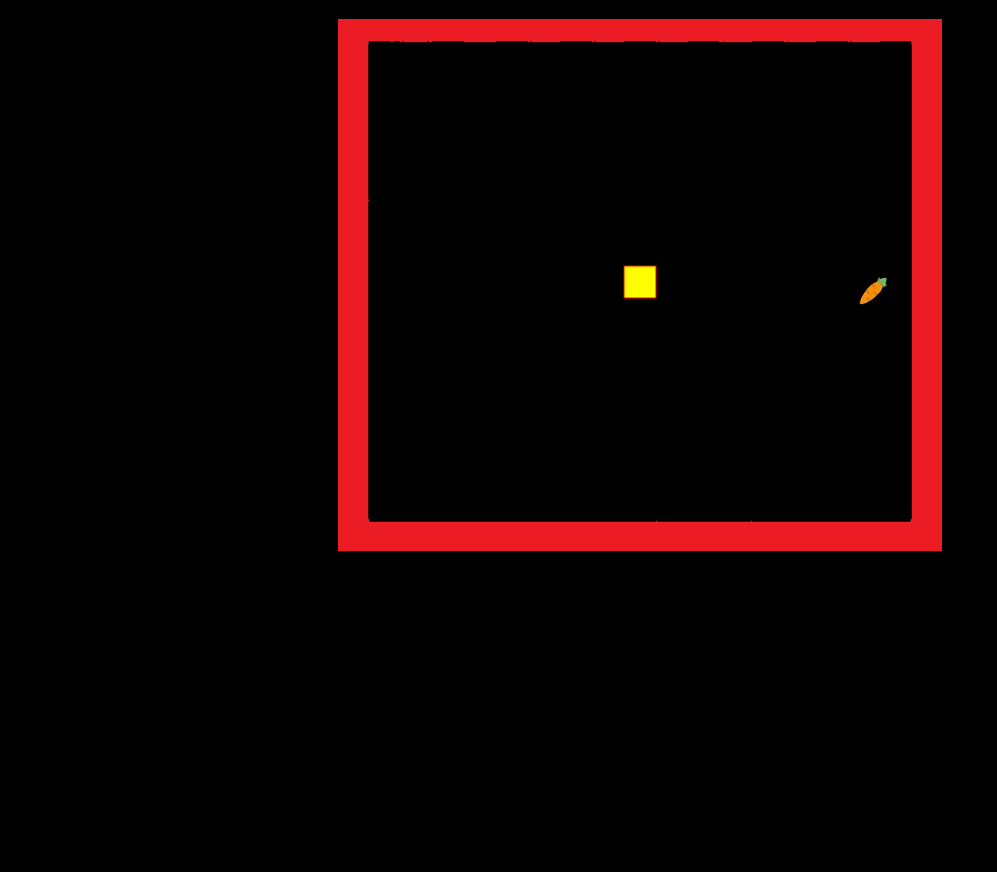
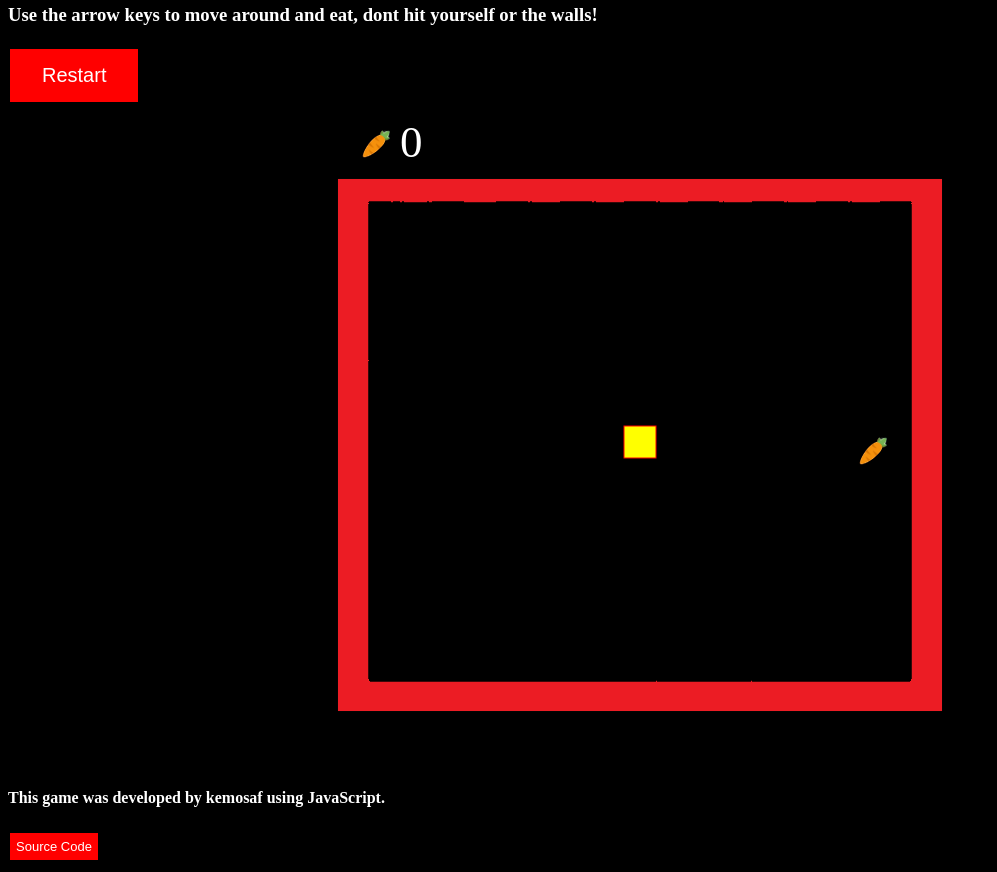
Before and after one commit to kemosaf/snake, a plain HTML site: page index.html in a window 1280 px wide. Shown: the part 62-934 px from the top of the page, without its empty margins (0-997 px from the left). Before the commit the page ends 800 px from the top, so only its background shows below. Drawn offline with Linux system fonts and the light colour scheme.

Commit message:
updated buttons and style

```diff
--- a/index.html
+++ b/index.html
@@ -3,6 +3,30 @@
         <title>Snake!</title>
         <link rel="shortcut icon" href="https://cdn.discordapp.com/attachments/724019898065616916/725901201182425169/Untitled_design__23_-removebg-preview.png" />
         <style>
+            .button {
+  background-color: #ff0000;
+  border: none;
+  color: white;
+  padding: 15px 32px;
+  text-align: center;
+  text-decoration: none;
+  display: inline-block;
+  font-size: 20px;
+  margin: 4px 2px;
+  cursor: pointer;
+}
+.button1 {
+  background-color: #ff0000;
+  border: none;
+  color: white;
+  padding: 6px 6px;
+  text-align: center;
+  text-decoration: none;
+  display: inline-block;
+  font-size: 13px;
+  margin: 4px 2px;
+  cursor: pointer;
+}
             canvas{
                 display: block;
                 margin: 0 auto;
@@ -10,8 +34,33 @@
             body {
     background-color: #000000
 }
+h1 {
+	color: #ffffff;
+}
+h2 {
+	color: #ffffff;
+}
+h3 {
+	color: #ffffff;
+}
+h4 {
+	color: #ffffff;
+}
+h5 {
+	color: #ffffff;
+}
         </style>
+        <h1>JavaScript Snake!</h1>
+        <h3>Use the arrow keys to move around and eat, dont hit yourself or the walls!</h3>
+
+        <a HREF="javascript:history.go(0)"><button class="button">Restart</button></a>
     </head>
     <canvas id="snake" width="608" height="608"></canvas>
     <script src="index.js"></script>
+    <br><br><br>
+
+
+
+    <h4>This game was developed by kemosaf using JavaScript.</h4>
+    <a href = "https://github.com/kemosaf/snake"><button class="button1">Source Code</button></a>
 </html>
```
